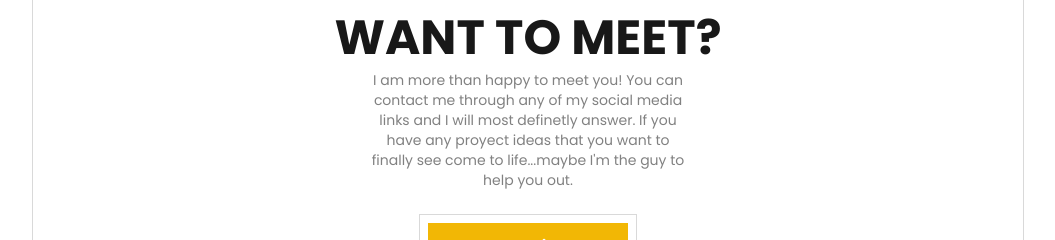
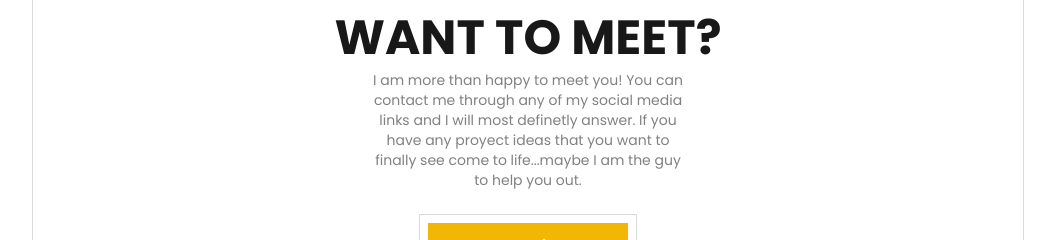
Before and after one commit to Chewbacaguy/Chewbacaguy.github.io, a Next.js app: page / in a window 1280 px wide. Shown: the part 2796-3036 px from the top of the page, without its empty margins (112-1167 px from the left). Built offline with nearby package versions, Linux system fonts and the light colour scheme; no server answers.

Commit message:
Update AppCtaSection.jsx

```diff
--- a/components/molecules/AppCtaSection.jsx
+++ b/components/molecules/AppCtaSection.jsx
@@ -8,7 +8,7 @@ const AppCtaSection = () => (
       </h2>
       <p className="text-xs md:text-sm text-gray max-w-[260px] md:max-w-xs mx-auto mt-2">
         I am more than happy to meet you! You can contact me through any of my social media links and
-        I will most definetly answer. If you have any proyect ideas that you want to finally see come to life...maybe I'm the guy to help you out.
+        I will most definetly answer. If you have any proyect ideas that you want to finally see come to life...maybe I am the guy to help you out.
       </p>
       <AppButton title="Say Hi.." href="/contact" color="primary" />
     </div>
```
